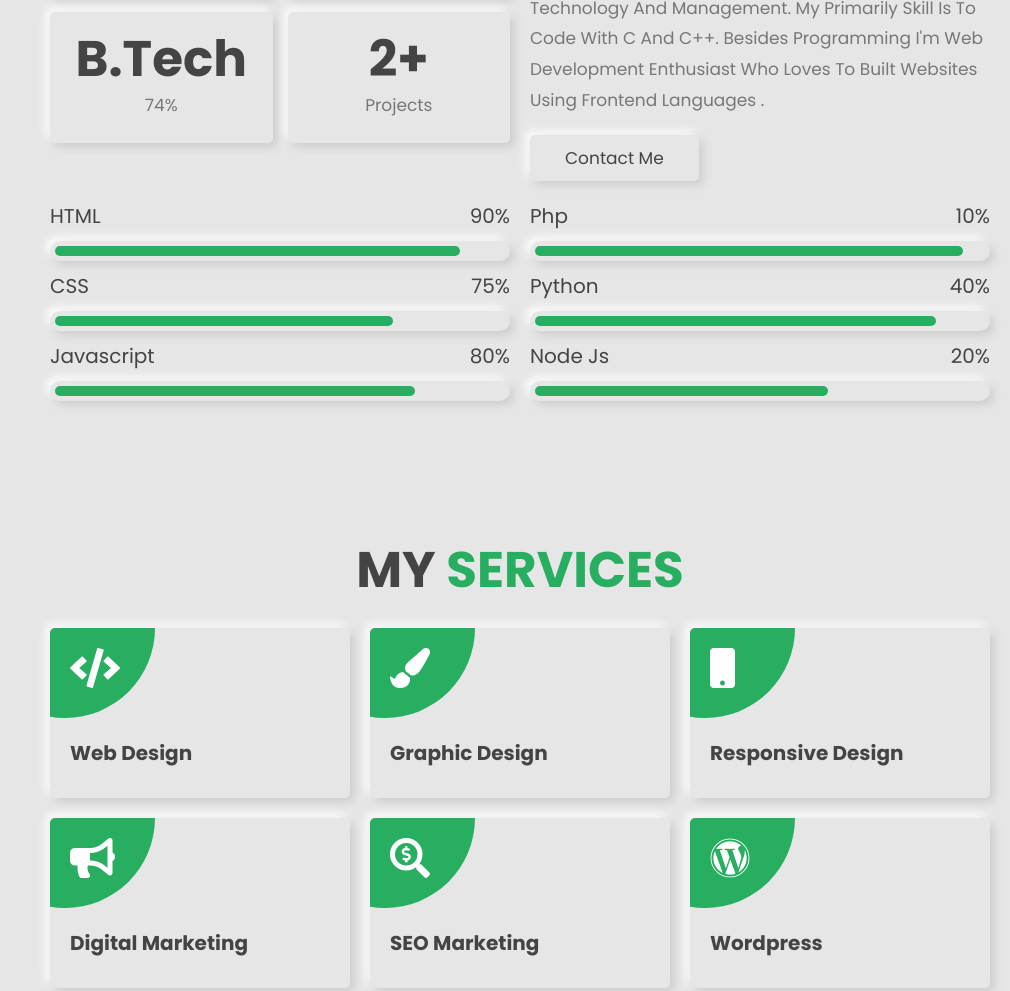
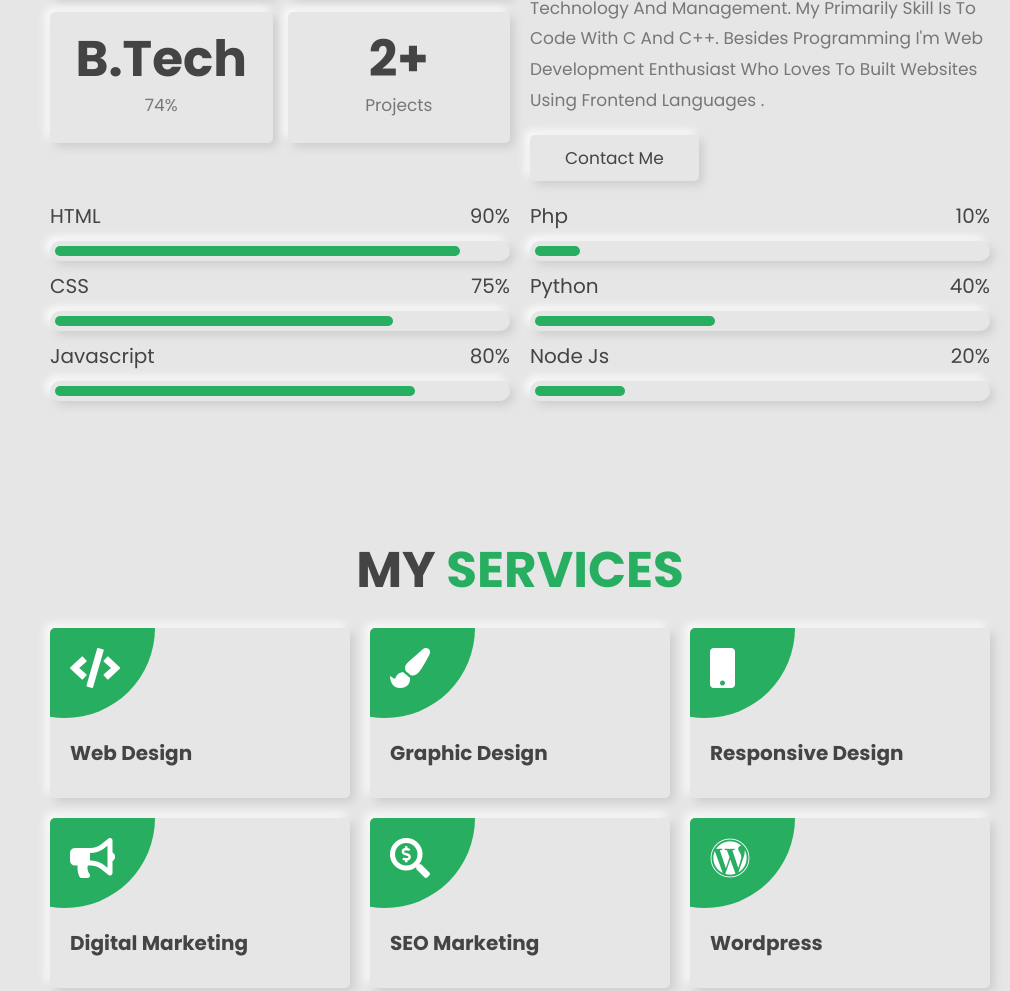
Before and after one commit to azamkhalid17/Personal-Portfolio, a plain HTML site: page index.html in a window 1280 px wide. Shown: the part 1087-2078 px from the top of the page, without its empty margins (270-1280 px from the left). Drawn offline with Linux system fonts and the light colour scheme.

Commit message:
Update style.css

```diff
--- a/style.css
+++ b/style.css
@@ -317,15 +317,15 @@ section{
 }
 
 .about .row .progress .bar-2-1 span{
-    width: 95%;
+    width: 10%;
 }
 
 .about .row .progress .bar-2-2 span{
-    width: 89%;
+    width: 40%;
 }
 
 .about .row .progress .bar-2-3 span{
-    width: 65%;
+    width: 20%;
 }
 
 .services .box-container{
```
